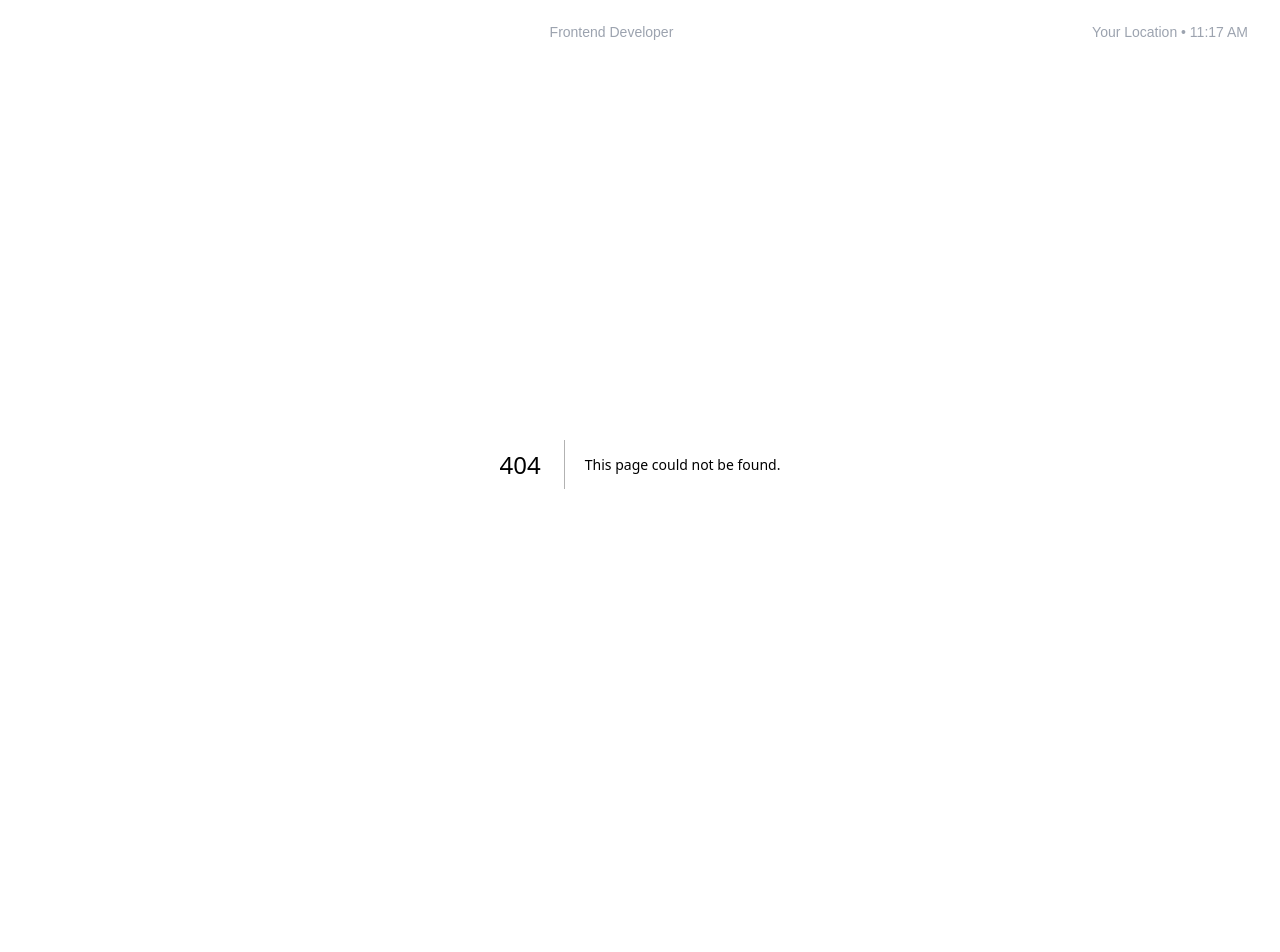
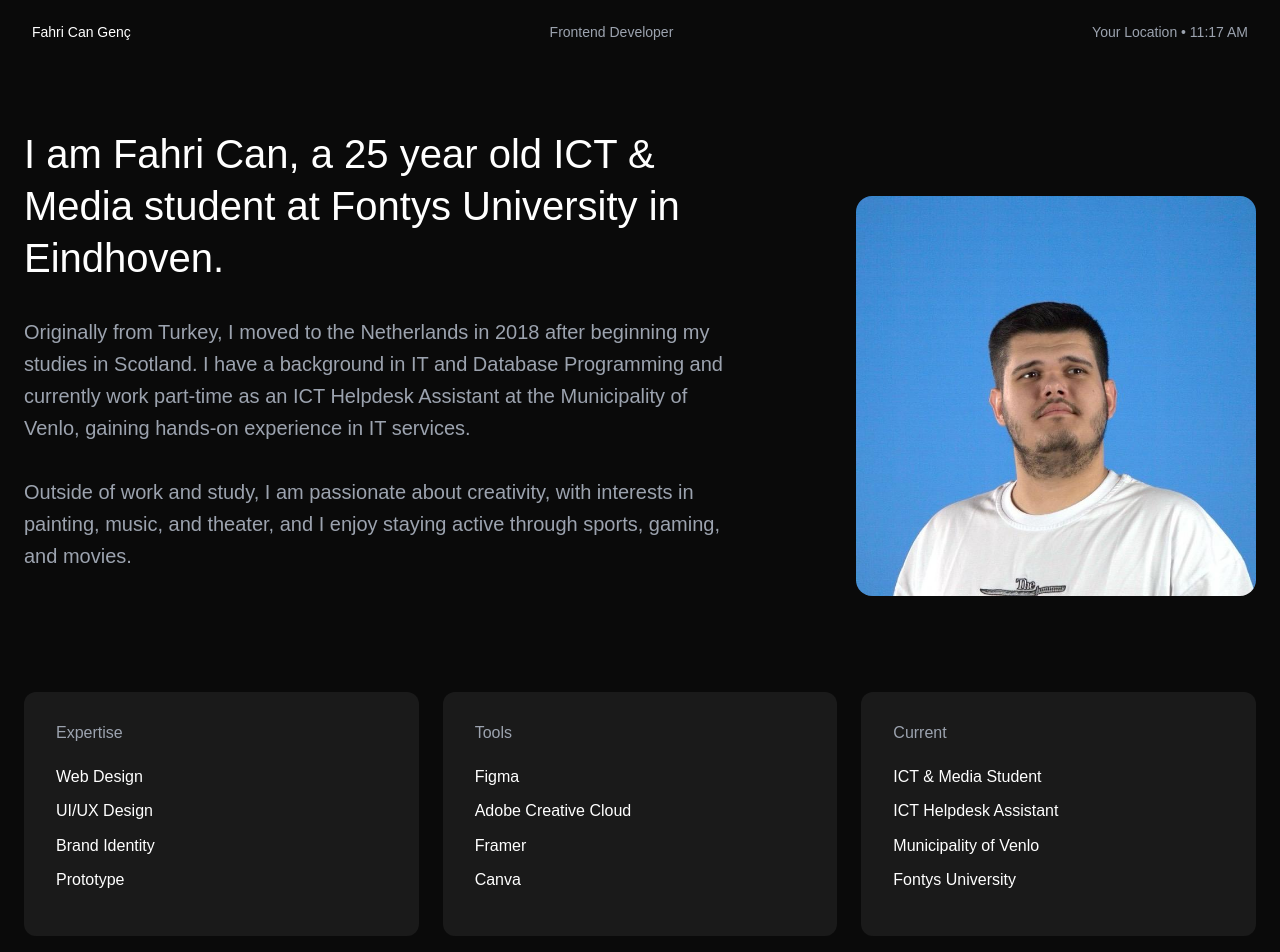
Before and after one commit to harkion/s3-portfolio-new, a Next.js app: page /about in a window 1280 px wide. Before the commit this address had no page. Shown: the top 952 px of the page. Before the commit the page ends 864 px from the top, so only its background shows below. Built offline with nearby package versions, Linux system fonts and the light colour scheme.

Commit message:
about page

```diff
--- /dev/null
+++ b/app/about/about.module.css
@@ -0,0 +1,104 @@
+.container {
+    padding-top: 4rem;
+    padding-bottom: 4rem;
+    animation: fadeIn 0.5s ease-in-out;
+}
+
+.hero {
+    display: grid;
+    grid-template-columns: 1.5fr 1fr;
+    gap: 4rem;
+    margin-bottom: 6rem;
+    align-items: flex-end;
+}
+
+.headline {
+    font-size: 2.5rem;
+    font-weight: 500;
+    line-height: 1.3;
+    margin-bottom: 2rem;
+    color: var(--foreground);
+}
+
+.bio {
+    font-size: 1.25rem;
+    line-height: 1.6;
+    color: var(--text-gray);
+    margin-bottom: 1.5rem;
+}
+
+.imageContainer {
+    position: relative;
+    width: 100%;
+    max-width: 400px;
+    border-radius: 1rem;
+    overflow: hidden;
+    justify-self: end;
+}
+
+.profileImage {
+    display: block;
+    width: 100%;
+    height: auto;
+    object-fit: cover;
+}
+
+.infoGrid {
+    display: grid;
+    grid-template-columns: repeat(3, 1fr);
+    gap: 1.5rem;
+}
+
+.card {
+    background-color: var(--card-bg);
+    padding: 2rem;
+    border-radius: 12px;
+    min-height: 200px;
+}
+
+.cardTitle {
+    font-size: 1rem;
+    color: var(--text-gray);
+    margin-bottom: 1.5rem;
+    font-weight: 400;
+}
+
+.list {
+    list-style: none;
+    padding: 0;
+}
+
+.listItem {
+    font-size: 1rem;
+    color: var(--foreground);
+    margin-bottom: 0.75rem;
+    line-height: 1.4;
+}
+
+/* Mobile - Don't forget to check for responsiveness */
+@media (max-width: 768px) {
+    .hero {
+        grid-template-columns: 1fr;
+        gap: 2rem;
+    }
+
+    .infoGrid {
+        grid-template-columns: 1fr;
+    }
+
+    .imageContainer {
+        justify-self: center;
+    }
+}
+
+@keyframes fadeIn {
+    from {
+        opacity: 0;
+        transform: translateY(10px);
+    }
+
+    to {
+        opacity: 1;
+        transform: translateY(0);
+    }
+}
--- /dev/null
+++ b/app/about/page.tsx
@@ -0,0 +1,80 @@
+import Image from "next/image";
+import styles from "./about.module.css";
+
+export default function About() {
+return (
+    <div className={styles.container}>
+    <section className={styles.hero}>
+        <div className={styles.textColumn}>
+        <h1 className={styles.headline}>
+            I am Fahri Can, a 25 year old ICT & Media student at Fontys
+            University in Eindhoven.
+        </h1>
+
+        <div className={styles.bio}>
+            <p>
+            Originally from Turkey, I moved to the Netherlands in 2018 after
+            beginning my studies in Scotland. I have a background in IT and
+            Database Programming and currently work part-time as an ICT
+            Helpdesk Assistant at the Municipality of Venlo, gaining hands-on
+            experience in IT services.
+            </p>
+            <br />
+            <p>
+            Outside of work and study, I am passionate about creativity, with
+            interests in painting, music, and theater, and I enjoy staying
+            active through sports, gaming, and movies.
+            </p>
+        </div>
+        </div>
+
+        <div className={styles.imageContainer}>
+        <Image
+            src="/profile.jpg"
+            alt="Fahri Can Genç"
+            width={400}
+            height={500}
+            className={styles.profileImage}
+            priority
+        />
+        </div>
+    </section>
+
+      {/* Information Cards */}
+    <section className={styles.infoGrid}>
+        {/* Expertise Card */}
+        <div className={styles.card}>
+        <h3 className={styles.cardTitle}>Expertise</h3>
+        <ul className={styles.list}>
+            <li className={styles.listItem}>Web Design</li>
+            <li className={styles.listItem}>UI/UX Design</li>
+            <li className={styles.listItem}>Brand Identity</li>
+            <li className={styles.listItem}>Prototype</li>
+        </ul>
+        </div>
+
+        {/* Tools Card */}
+        <div className={styles.card}>
+        <h3 className={styles.cardTitle}>Tools</h3>
+        <ul className={styles.list}>
+            <li className={styles.listItem}>Figma</li>
+            <li className={styles.listItem}>Adobe Creative Cloud</li>
+            <li className={styles.listItem}>Framer</li>
+            <li className={styles.listItem}>Canva</li>
+        </ul>
+        </div>
+
+        {/* Current Card */}
+        <div className={styles.card}>
+        <h3 className={styles.cardTitle}>Current</h3>
+        <ul className={styles.list}>
+            <li className={styles.listItem}>ICT & Media Student</li>
+            <li className={styles.listItem}>ICT Helpdesk Assistant</li>
+            <li className={styles.listItem}>Municipality of Venlo</li>
+            <li className={styles.listItem}>Fontys University</li>
+        </ul>
+        </div>
+    </section>
+    </div>
+);
+}
```
Also changed, not shown: public/profile.jpg (added).
